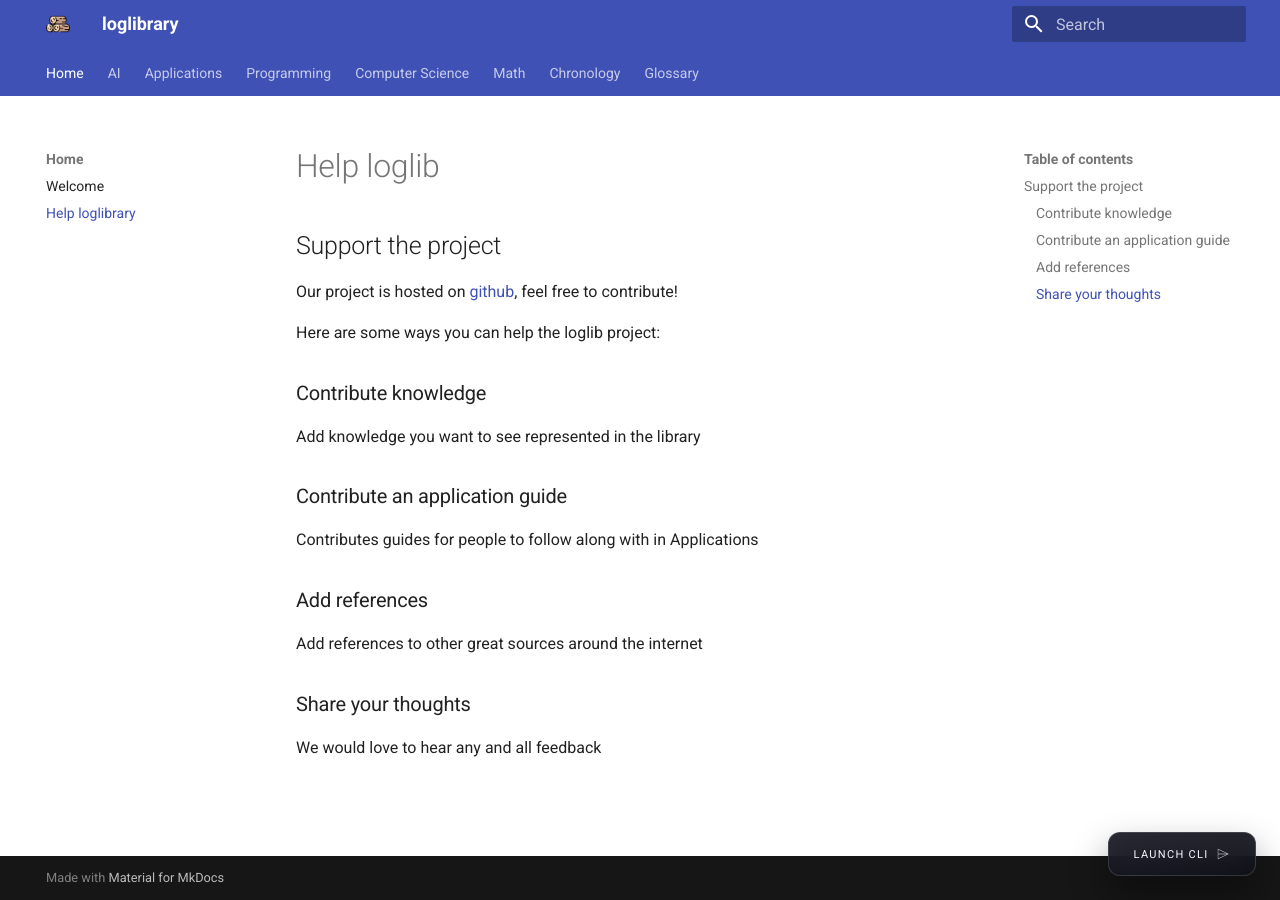
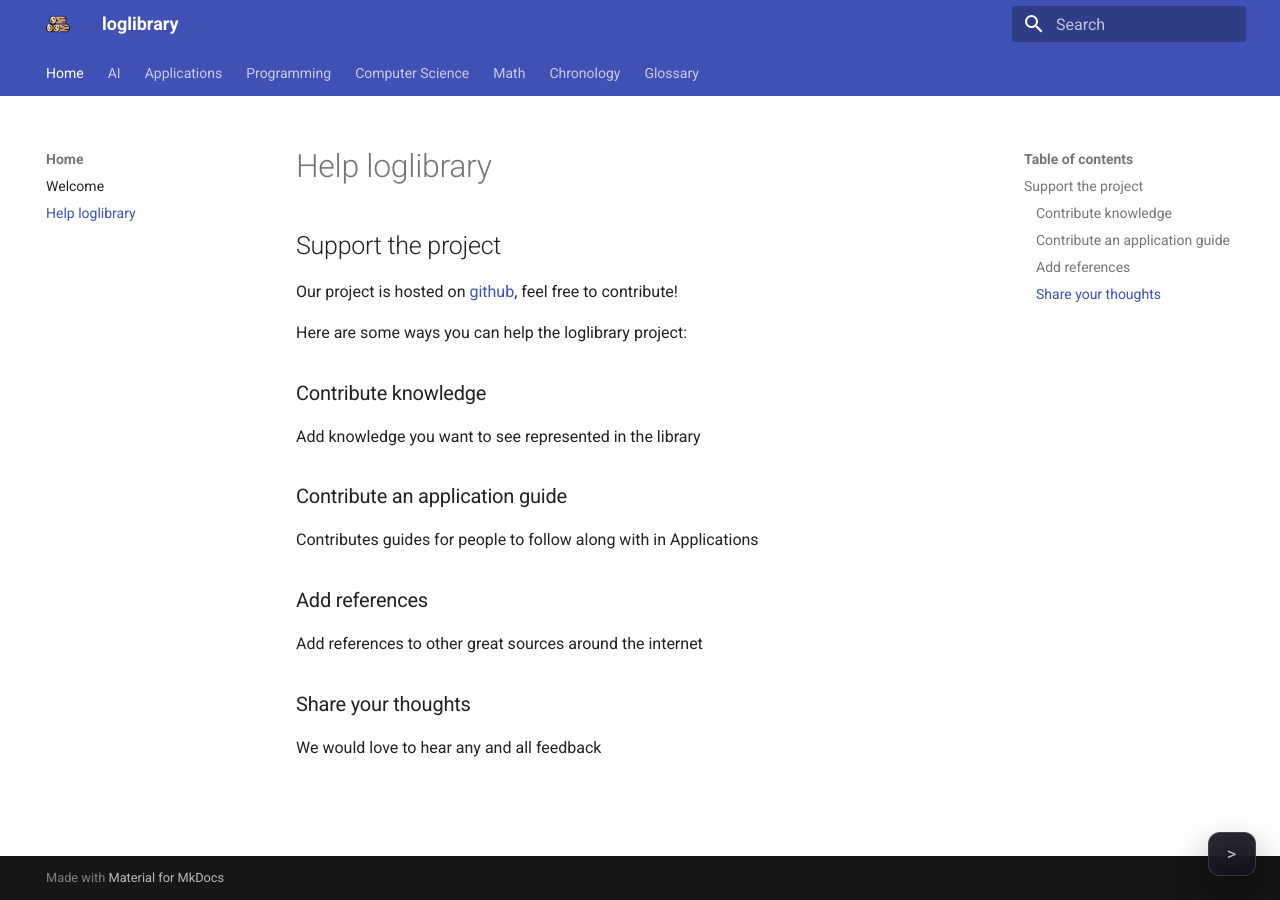
Before and after one commit to mcembalest/loglib, an MkDocs documentation site: the page built from docs/content/help-loglibrary.md, in a window 1280 px wide. Built offline with MkDocs 1.6.1 and Material for MkDocs 9.7.7, drawn with Linux system fonts in a browser that asks for light colours.

Commit message:
terminal

```diff
--- a/docs/content/help-loglibrary.md
+++ b/docs/content/help-loglibrary.md
@@ -1,10 +1,10 @@
-# Help loglib
+# Help loglibrary
 
 ## Support the project
 
-Our project is hosted on [github](https://www.github.com/mcembalest/loglib), feel free to contribute!
+Our project is hosted on [github](https://www.github.com/mcembalest/loglibrary), feel free to contribute!
 
-Here are some ways you can help the loglib project:
+Here are some ways you can help the loglibrary project:
 
 ### Contribute knowledge
 
--- a/docs/js/terminal.js
+++ b/docs/js/terminal.js
@@ -33,8 +33,8 @@
     function ensureTerminal() {
         // With instant loading, terminal should persist automatically
         // Only create once and reuse the same iframe
-        if (window.__loglibTerminal && window.__loglibTerminal.panel) {
-            return window.__loglibTerminal;
+        if (window.__loglibraryTerminal && window.__loglibraryTerminal.panel) {
+            return window.__loglibraryTerminal;
         }
 
         // Create new terminal only if none exists
@@ -67,7 +67,6 @@
         launcher.className = 'terminal-launcher terminal-no-transition';
         launcher.setAttribute('aria-label', 'Launch terminal');
         launcher.setAttribute('aria-expanded', 'false');
-        launcher.textContent = 'Launch CLI';
 
         const toggle = panel.querySelector('.terminal-toggle');
         launcher.addEventListener('click', () => setVisible(true, panel, launcher, true));
@@ -80,7 +79,7 @@
         };
         window.addEventListener('keydown', keydownHandler);
 
-        window.__loglibTerminal = {
+        window.__loglibraryTerminal = {
             panel,
             launcher,
             iframe,
@@ -90,7 +89,7 @@
             }
         };
 
-        return window.__loglibTerminal;
+        return window.__loglibraryTerminal;
     }
 
     function attach({ panel, launcher }) {
--- a/docs/styles/terminal.css
+++ b/docs/styles/terminal.css
@@ -102,7 +102,7 @@
     position: fixed;
     right: 24px;
     bottom: 24px;
-    width: 148px;
+    width: 48px;
     height: 44px;
     border-radius: 12px;
     border: 1px solid rgba(255, 255, 255, 0.14);
@@ -123,8 +123,8 @@
 }
 
 .terminal-launcher::after {
-    content: '⌲';
-    font-size: 16px;
+    content: '>';
+    font-size: 18px;
     opacity: 0.75;
     transform: translateY(-1px);
 }
--- a/mkdocs.yml
+++ b/mkdocs.yml
@@ -1,6 +1,6 @@
 site_name: loglibrary
 site_description: An online library for learning AI from the ground up.
-site_url: https://mcembalest.github.io/loglib
+site_url: https://mcembalest.github.io/loglibrary
 nav:
   - Home:
     - 'Welcome': index.md
```
